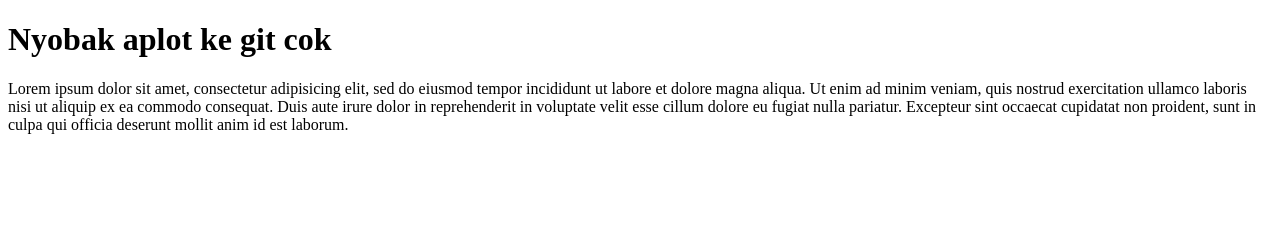
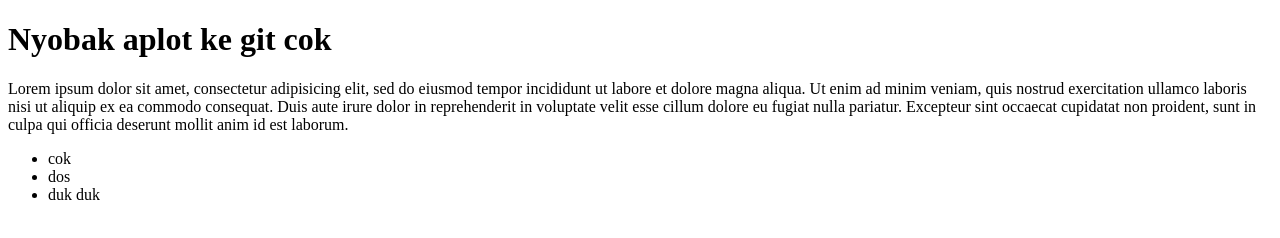
Before and after one commit to Iqballputra/nyobak-up-git-ke-github, a plain HTML site: page index.html in a window 1280 px wide. Drawn offline with Linux system fonts and the light colour scheme.

Commit message:
menambahkan ul li

```diff
--- a/index.html
+++ b/index.html
@@ -14,6 +14,11 @@
 	consequat. Duis aute irure dolor in reprehenderit in voluptate velit esse
 	cillum dolore eu fugiat nulla pariatur. Excepteur sint occaecat cupidatat non
 	proident, sunt in culpa qui officia deserunt mollit anim id est laborum.</p>
+	<ul>
+		<li>cok</li>
+		<li>dos</li>
+		<li>duk duk</li>
+	</ul>
 
 </body>
 </html>
```
